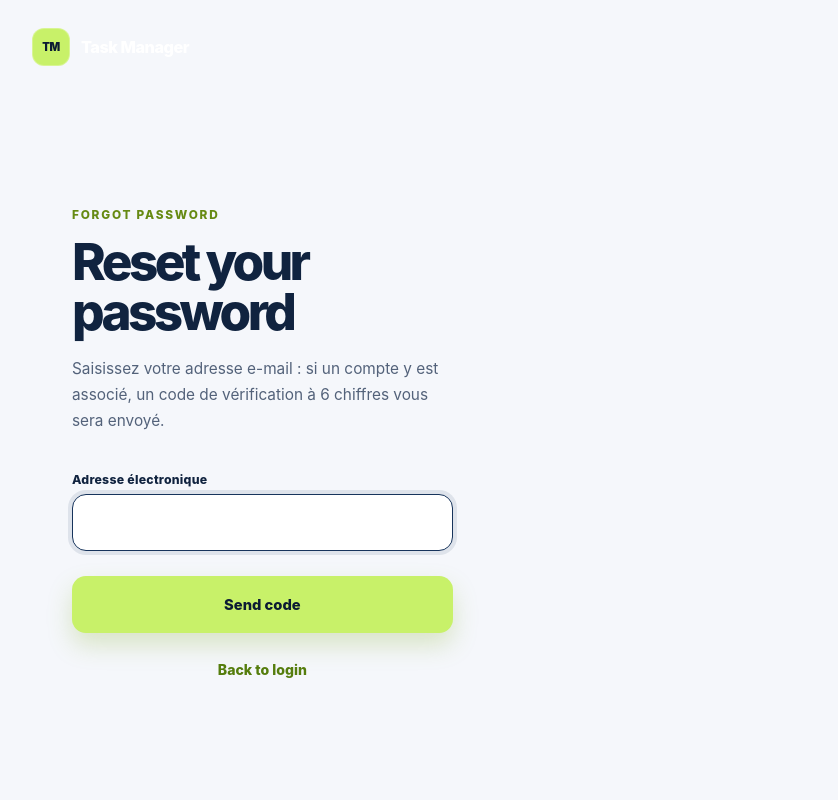
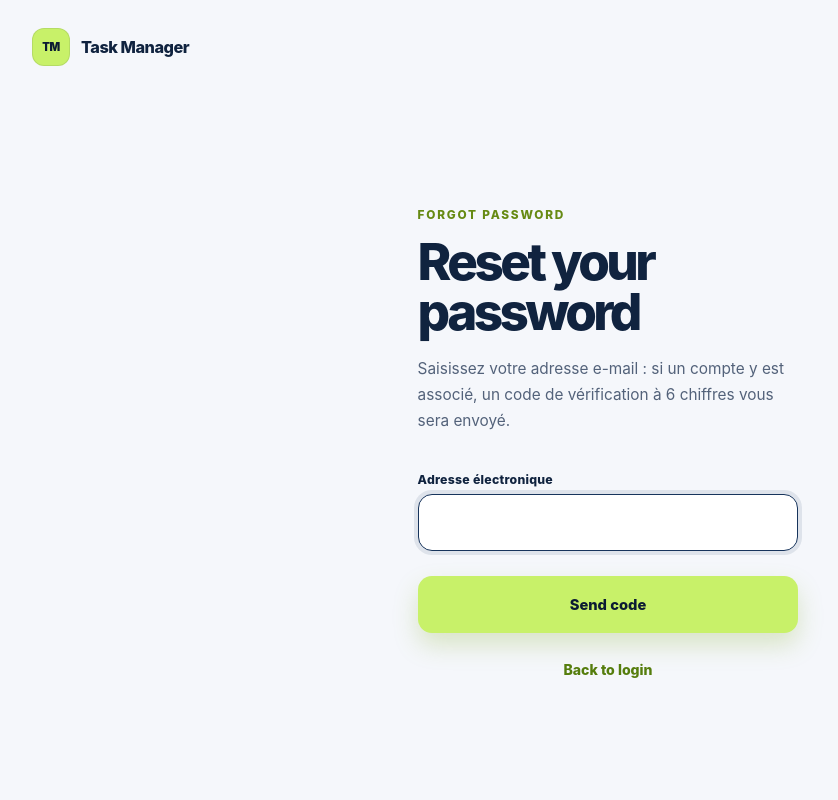
Before and after one commit to workcmtiayon-arch/task_manager, a Django app: page /accounts/mot-de-passe/oublie/ in a window 1280 px wide. Shown: the whole page, without its empty margins (32-870 px from the left). Run offline with Django 5.2, Linux system fonts and the light colour scheme; parts of the project's set-up code (start-up, migrations or seed data) failed here and were passed over.

Commit message:
Refresh password recovery authentication screens

```diff
--- a/static/css/auth.css
+++ b/static/css/auth.css
@@ -23,8 +23,11 @@ a:focus-visible, button:focus-visible, input:focus-visible { outline: 3px solid
 .auth-header { position: absolute; z-index: 2; top: 0; left: 0; display: flex; align-items: center; width: 100%; padding: 28px clamp(22px, 5vw, 72px); }
 .auth-header__logo { display: inline-flex; align-items: center; gap: 11px; color: var(--auth-white); font-size: 1.02rem; font-weight: 800; letter-spacing: -0.03em; }
 .auth-header__logo-mark { display: grid; width: 38px; height: 38px; place-items: center; border: 1px solid rgba(255, 255, 255, 0.28); border-radius: 12px; color: var(--auth-night); background: var(--auth-lime); font-size: 0.7rem; font-weight: 900; }
+.auth-header--light .auth-header__logo { color: var(--auth-ink); }
+.auth-header--light .auth-header__logo-mark { border-color: rgba(16, 35, 63, 0.1); }
 .auth { min-height: 100vh; padding: 0; }
 .auth__inner { display: grid; grid-template-columns: minmax(360px, 0.92fr) minmax(460px, 1.08fr); min-height: 100vh; }
+.auth__inner > .auth-card:only-child { grid-column: 1 / -1; }
 
 .auth-side { position: relative; display: flex; align-items: flex-end; overflow: hidden; padding: 150px clamp(28px, 7vw, 110px) 72px; color: var(--auth-white); background: var(--auth-night); }
 .auth-side::before, .auth-side::after { position: absolute; content: ""; border: 1px solid rgba(200, 241, 105, 0.22); border-radius: 50%; }
--- a/templates/accounts/forgot_password.html
+++ b/templates/accounts/forgot_password.html
@@ -11,7 +11,7 @@
 
 <body>
 
-    <header class="auth-header">
+    <header class="auth-header auth-header--light">
         <a href="{% url 'home' %}" class="auth-header__logo">
             <span class="auth-header__logo-mark" aria-hidden="true">TM</span>
             <span class="auth-header__logo-text">Task Manager</span>
@@ -21,11 +21,11 @@
     <main class="auth">
         <div class="auth__inner">
 
-            <section class="auth-card auth-card--compact">
+            <section class="auth-card auth-card--compact" aria-labelledby="forgot-title">
 
                 <p class="eyebrow">{% translate "Forgot password" %}</p>
 
-                <h1 class="auth-card__title">
+                <h1 id="forgot-title" class="auth-card__title">
                     {% translate "Reset your password" %}
                 </h1>
 
--- a/templates/accounts/reset_password.html
+++ b/templates/accounts/reset_password.html
@@ -10,7 +10,7 @@
 </head>
 
 <body>
-    <header class="auth-header">
+    <header class="auth-header auth-header--light">
         <a href="{% url 'home' %}" class="auth-header__logo">
             <span class="auth-header__logo-mark" aria-hidden="true">TM</span>
             <span class="auth-header__logo-text">Task Manager</span>
@@ -19,11 +19,11 @@
 
     <main class="auth">
         <div class="auth__inner">
-            <section class="auth-card auth-card--compact">
+            <section class="auth-card auth-card--compact" aria-labelledby="reset-title">
 
                 <p class="eyebrow">{% translate "Password reset" %}</p>
 
-                <h1 class="auth-card__title">{% translate "Set a new password" %}</h1>
+                <h1 id="reset-title" class="auth-card__title">{% translate "Set a new password" %}</h1>
 
                 <p class="auth-card__text">{% translate "Choose a long and secure password. It must contain at least 8 characters." %}</p>
 
```
Also changed, not shown: templates/accounts/verify_otp.html (+8 -2 lines), templates/accounts/verify_reset_otp.html (+8 -2 lines).
